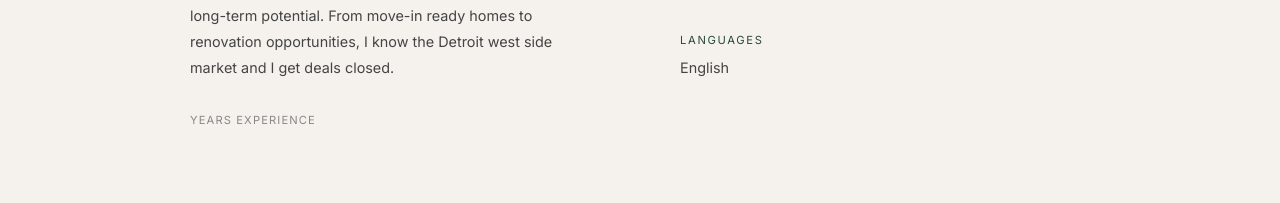
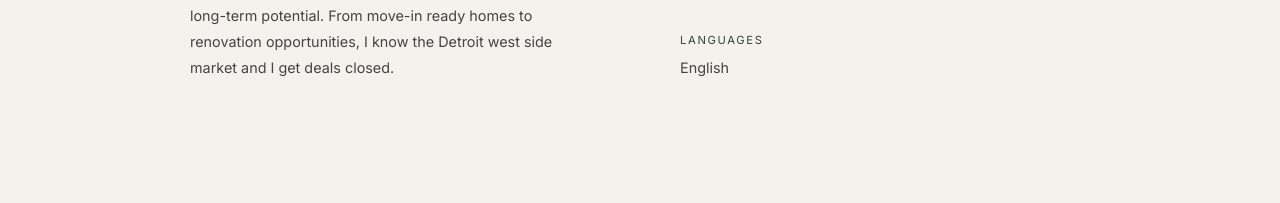
Before and after one commit to samaksh-arora/drake-real-estate-website, a React (Vite) app: page / in a window 1280 px wide. Shown: the part 1166-1369 px from the top of the page. Built offline with nearby package versions, Linux system fonts and the light colour scheme.

Commit message:
refactor: clean up imports and remove unused code in AgentLandingPage and useLiveListings components

```diff
--- a/src/components/AgentLandingPage.tsx
+++ b/src/components/AgentLandingPage.tsx
@@ -1,4 +1,4 @@
-import { useState, useEffect, useRef } from "react";
+import { useState, useEffect } from "react";
 import { agentConfig, testimonials, mockActiveListings, mockSoldListings } from "./agentConfig";
 
 // ─── Types ────────────────────────────────────────────────────────
@@ -218,16 +218,6 @@ function AboutSection() {
           <p style={{ fontFamily: "'Inter', sans-serif", fontSize: "0.9rem", lineHeight: 1.8, color: "#444", marginBottom: "2rem" }}>
             {AGENT.bio}
           </p>
-          <div style={{ display: "flex", gap: "2rem" }}>
-            <div>
-              <div style={{ fontFamily: "'Cormorant Garamond', serif", fontSize: "2.5rem", fontWeight: 300, color: "#0F1F14" }}>
-                {AGENT.yearsExperience}
-              </div>
-              <div style={{ fontFamily: "'Inter', sans-serif", fontSize: "0.7rem", letterSpacing: "0.1em", textTransform: "uppercase", color: "#888" }}>
-                Years experience
-              </div>
-            </div>
-          </div>
         </div>
 
         <div style={{ paddingTop: "3.5rem" }}>
--- a/src/components/useLiveListings.ts
+++ b/src/components/useLiveListings.ts
@@ -15,7 +15,7 @@
 // ─────────────────────────────────────────────────────────────────
 
 import { useState, useEffect } from "react";
-import { Listing, ListingStatus } from "../data/agentConfig";
+import type { Listing, ListingStatus } from "./agentConfig";
 
 interface UseLiveListingsResult {
   listings: Listing[];
@@ -24,15 +24,15 @@ interface UseLiveListingsResult {
 }
 
 // Swap this URL to your actual MLS proxy endpoint when ready.
-const MLS_PROXY_BASE_URL = "/api/listings";
+// const MLS_PROXY_BASE_URL = "/api/listings";
 
 export function useLiveListings(
   status: ListingStatus,
   agentMlsId: string
 ): UseLiveListingsResult {
-  const [listings, setListings] = useState<Listing[]>([]);
-  const [isLoading, setIsLoading] = useState(false);
-  const [error, setError] = useState<string | null>(null);
+  const [listings] = useState<Listing[]>([]);
+  const [isLoading] = useState(false);
+  const [error] = useState<string | null>(null);
 
   useEffect(() => {
     // TODO: Remove this early return once the MLS proxy endpoint is live.
```
